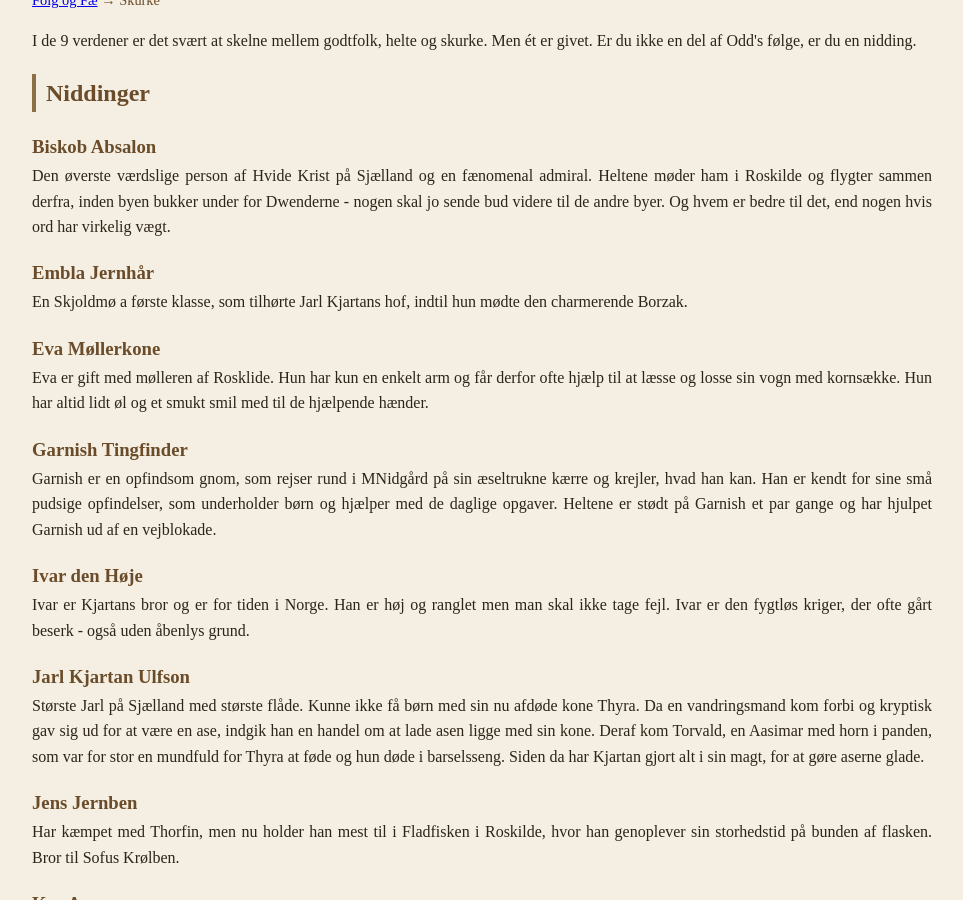
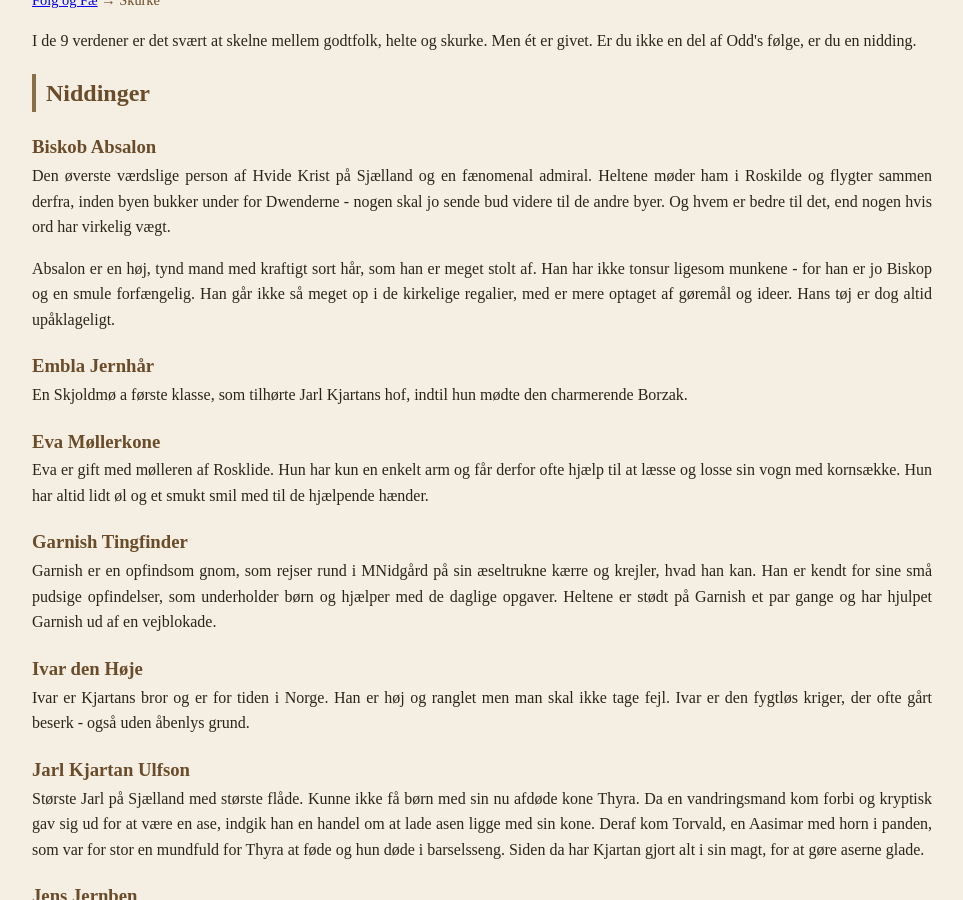
Before and after one commit to Stoffer75/den2side.dk, a Jekyll site: the page built from karakterer/npc.html, in a window 1280 px wide and 900 px high, scrolled down 358 px. Shown: the whole window, without its empty margins (158-1121 px from the left). Built offline with Jekyll 4.4.1, drawn with Linux system fonts in a browser that asks for light colours.

Commit message:
Update npc.html

```diff
--- a/karakterer/npc.html
+++ b/karakterer/npc.html
@@ -14,8 +14,9 @@ title: Danevang
   <h3>Biskob Absalon</h3>
     <p> Den øverste værdslige person af Hvide Krist på Sjælland og en fænomenal admiral.
         Heltene møder ham i Roskilde og flygter sammen derfra, inden byen bukker under for Dwenderne - nogen skal jo sende bud videre til de andre byer.
-        Og hvem er bedre til det, end nogen hvis ord har virkelig vægt.
-    </p>
+        Og hvem er bedre til det, end nogen hvis ord har virkelig vægt.</p>
+    <p>Absalon er en høj, tynd mand med kraftigt sort hår, som han er meget stolt af. Han har ikke tonsur ligesom munkene - for han er jo Biskop og en smule forfængelig.
+        Han går ikke så meget op i de kirkelige regalier, med er mere optaget af gøremål og ideer. Hans tøj er dog altid upåklageligt.</p>
 
   <h3>Embla Jernhår</h3>
     <p> En Skjoldmø a første klasse, som tilhørte Jarl Kjartans hof, indtil hun mødte den charmerende Borzak.
```
